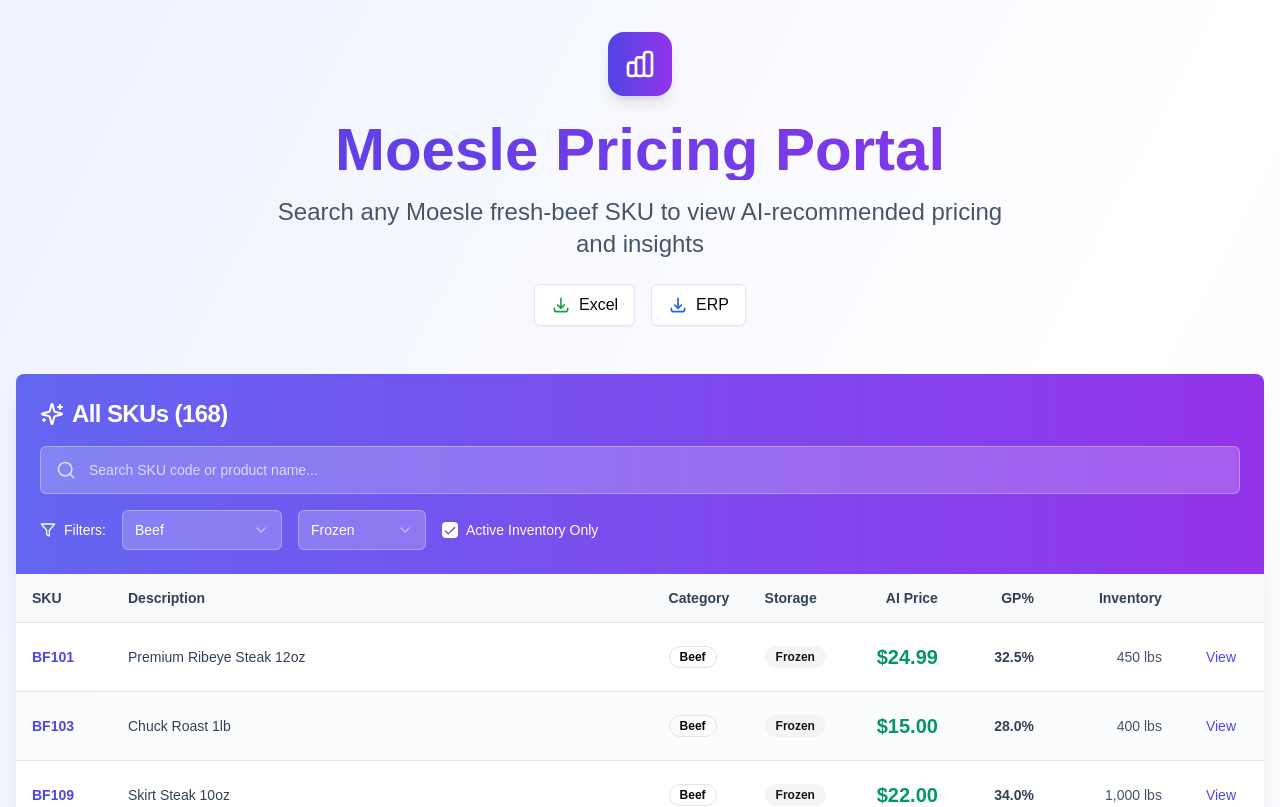
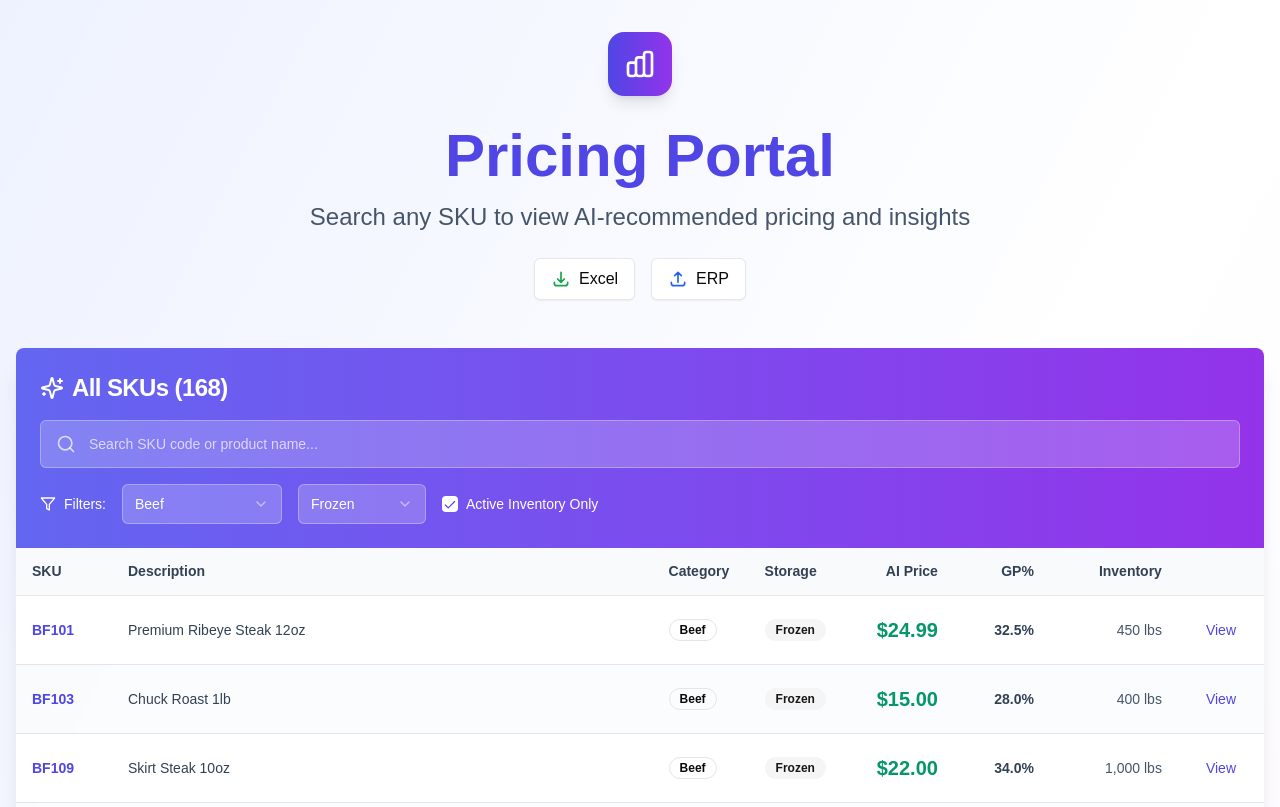
Before and after one commit to eshantarneja/pricing_fe_clone, a Next.js app in the folder pricing-dashboard/: page / in a window 1280 px wide. Shown: the top 807 px of the page. Built offline with nearby package versions, Linux system fonts and the light colour scheme.

Commit message:
fixed header styling

```diff
--- a/pricing-dashboard/app/page.tsx
+++ b/pricing-dashboard/app/page.tsx
@@ -20,11 +20,14 @@ export default function Dashboard() {
               />
             </svg>
           </div>
-          <h1 className="text-5xl md:text-6xl font-bold bg-gradient-to-r from-indigo-600 to-purple-600 bg-clip-text text-transparent mb-4">
-            Moesle Pricing Portal
+
+          {/* Simple solid color text with ample spacing */}
+          <h1 className="font-bold text-indigo-600 mb-2" style={{ fontSize: '60px', lineHeight: '1.2' }}>
+            Pricing Portal
           </h1>
-          <p className="text-xl md:text-2xl text-slate-600 max-w-3xl mx-auto leading-relaxed">
-            Search any Moesle fresh-beef SKU to view AI-recommended pricing and insights
+
+          <p className="text-xl text-slate-600 max-w-3xl mx-auto mb-4" style={{ fontSize: '24px', lineHeight: '1.4' }}>
+            Search any SKU to view AI-recommended pricing and insights
           </p>
 
           {/* Export Buttons */}
@@ -37,7 +40,7 @@ export default function Dashboard() {
             </button>
             <button className="flex items-center px-4 py-2 bg-white border border-gray-200 rounded-md shadow-sm hover:bg-gray-50">
               <svg xmlns="http://www.w3.org/2000/svg" className="h-5 w-5 mr-2 text-blue-600" fill="none" viewBox="0 0 24 24" stroke="currentColor">
-                <path strokeLinecap="round" strokeLinejoin="round" strokeWidth={2} d="M4 16v1a3 3 0 003 3h10a3 3 0 003-3v-1m-4-4l-4 4m0 0l-4-4m4 4V4" />
+                <path strokeLinecap="round" strokeLinejoin="round" strokeWidth={2} d="M4 16v1a3 3 0 003 3h10a3 3 0 003-3v-1m-4-8l-4-4m0 0l-4 4m4-4v12" />
               </svg>
               ERP
             </button>
```
